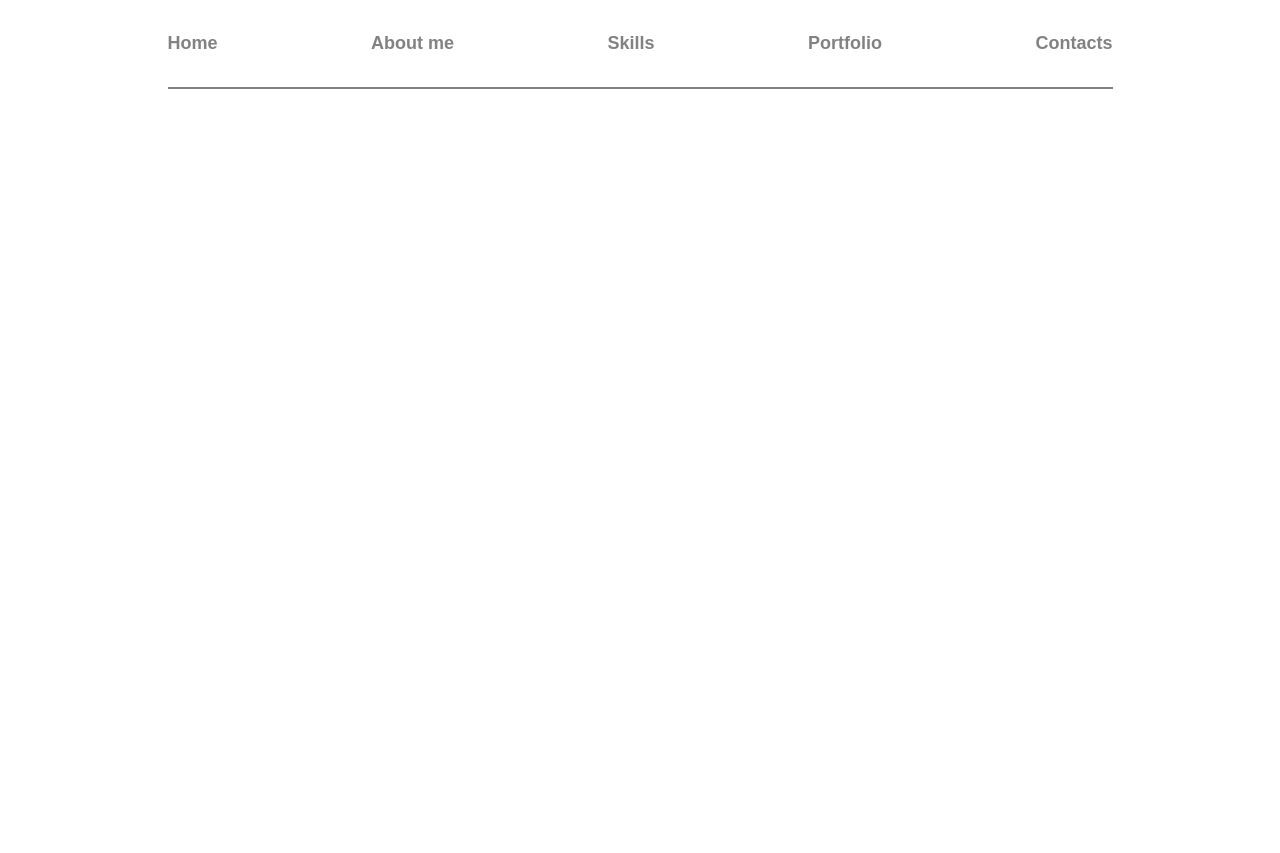
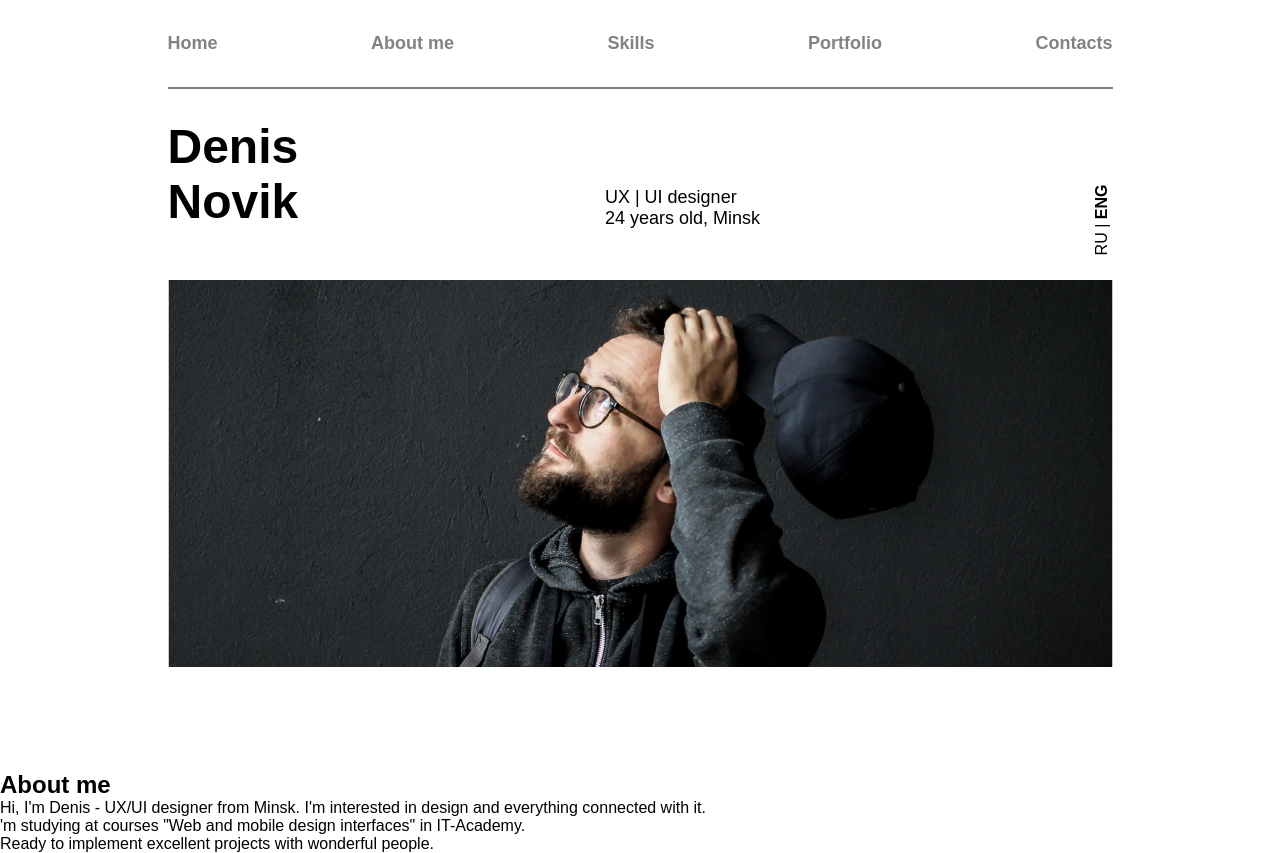
Before and after one commit to Collapsare/Novak, a plain HTML site: page index.html in a window 1280 px wide. Before the commit the page ends 800 px from the top, so only its background shows below. Drawn offline with Linux system fonts and the light colour scheme.

Commit message:
added secion 1

```diff
--- a/index.html
+++ b/index.html
@@ -5,7 +5,7 @@
     <meta charset="UTF-8">
     <meta http-equiv="X-UA-Compatible" content="IE=edge">
     <meta name="viewport" content="width=device-width, initial-scale=1.0">
-    <title>Denis Novak</title>
+    <title>Denis Novik</title>
     <link rel="stylesheet" href="./styles/style.css">
 </head>
 
@@ -21,6 +21,21 @@
     </header>
     <main>
 
+        <section class="denis-novik">
+            <div class="info">
+                <h1 class="info-name">Denis<br>Novik</h1>
+                <p class="info-about">UX | UI designer<br>24 years old, Minsk</p>
+                <span class="info-language">RU | <b>ENG</b></span>
+            </div>
+            <img src="images/novak.png" alt="" class="info-image">
+        </section>
+
+        <section class="about">
+            <h2>About me</h2>
+            <p>Hi, I'm Denis - UX/UI designer from Minsk. I'm interested in design and everything connected with it.</p>
+            <p>'m studying at courses "Web and mobile design interfaces" in IT-Academy.</p>
+            <p>Ready to implement excellent projects with wonderful people.</p>
+        </section>
     </main>
     <footer>
 
--- a/styles/style.css
+++ b/styles/style.css
@@ -2,12 +2,16 @@
 
 * {
     box-sizing: border-box;
+    margin: 0;
+    padding: 0;
 }
 
 a {
     text-decoration: none;
     color: #828282;
 }
+
+
 
 body {
     margin: 0;
@@ -40,3 +44,37 @@ body {
 .nav-item:active, .nav-item:hover {
     color: black;
 }
+
+/* SECTION 1 */
+
+.info {
+    display: flex;
+    justify-content: space-between;
+    align-items: flex-end;
+
+}
+
+.denis-novik {
+    width: 945px;
+    margin: 0 auto;
+    margin-top: 30px;
+}
+
+.info-name {
+    font-size: 48px;
+}
+
+.info-language {
+    transform: rotate(-90deg);
+    font-size: 16px;
+    margin-right: -25px;
+}
+
+.info-about {
+    font-size: 18px;
+}
+
+.info-image {
+    margin-top: 50px;
+    margin-bottom: 100px;
+}
```
Also changed, not shown: images/novak.png (added).
